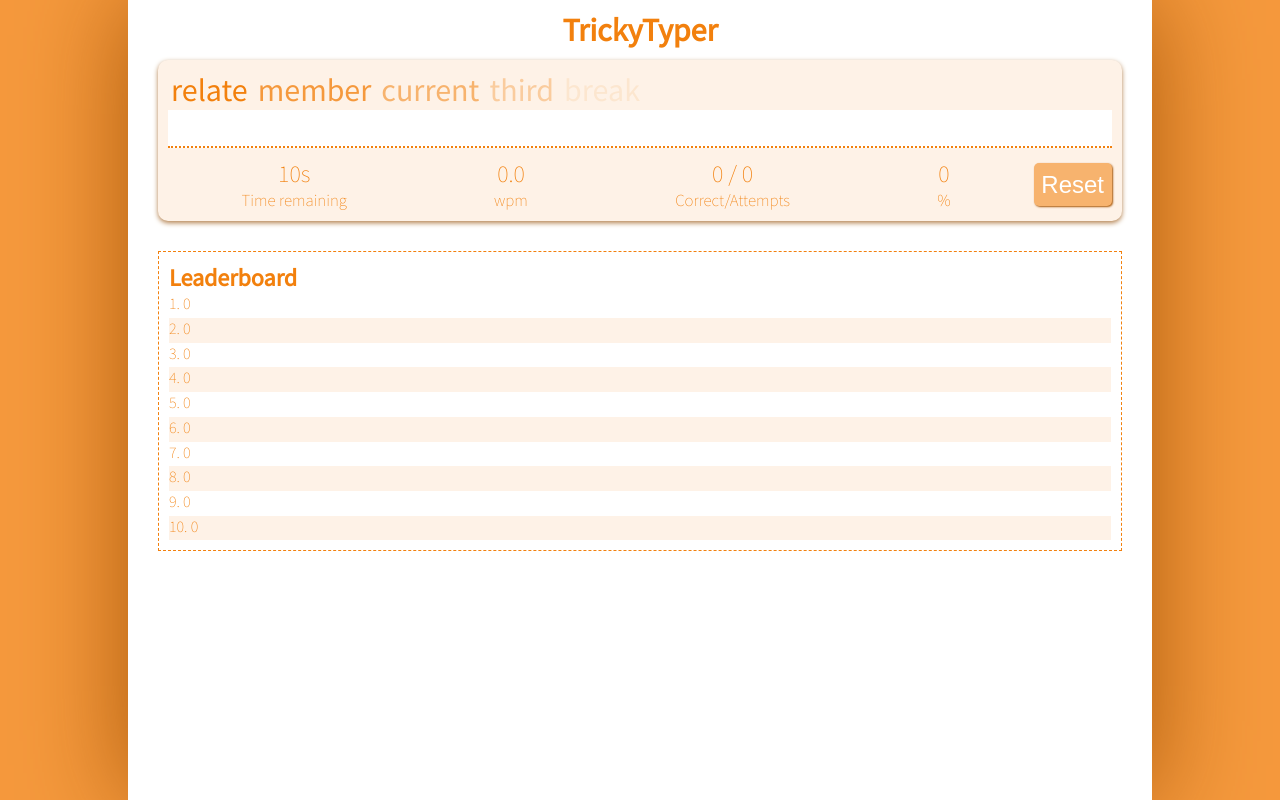
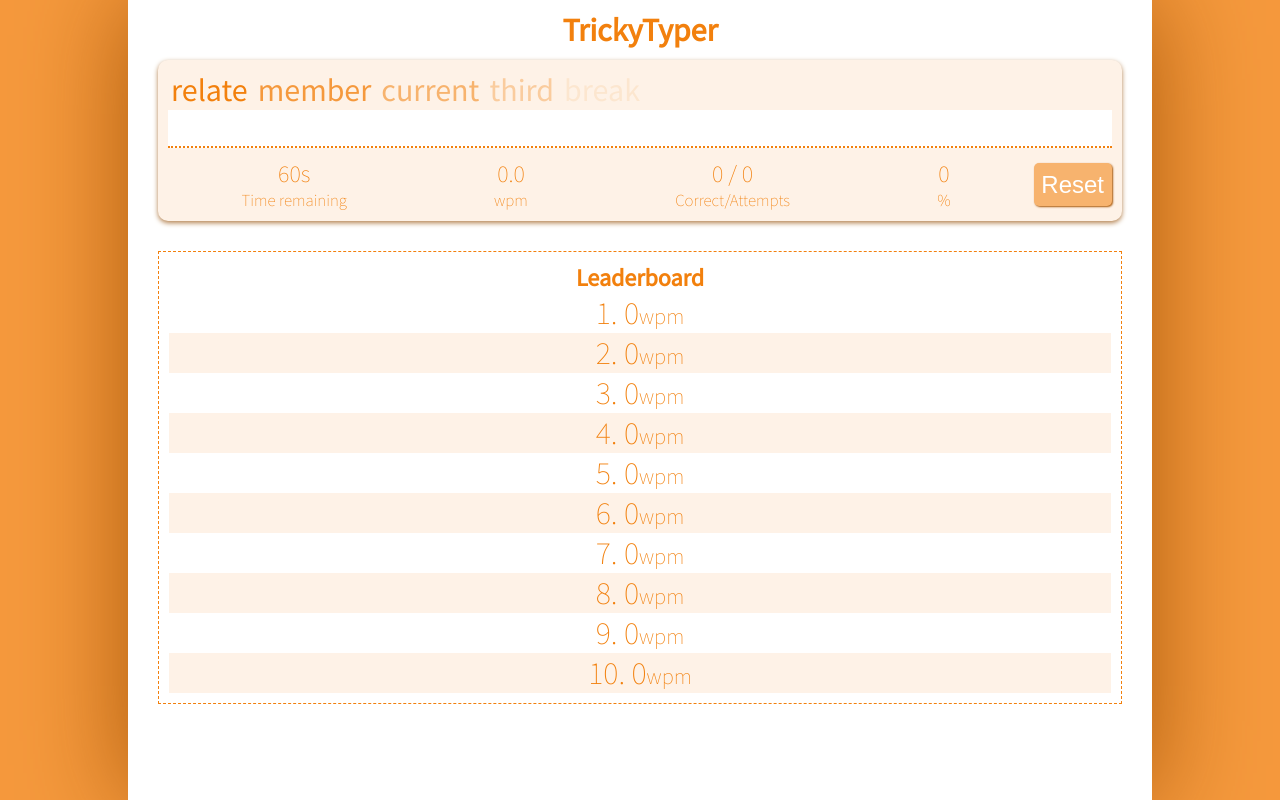
Before and after one commit to dmills-webdev/tricky-typer, a React (Create React App) app: page / in a window 1280 px wide. Built offline with nearby package versions, Linux system fonts and the light colour scheme.

Commit message:
Add locolStorage of hiscores.

```diff
--- a/src/App.js
+++ b/src/App.js
@@ -1,11 +1,13 @@
-import React, { useState } from "react"
+import React, { useState, useEffect } from "react"
 import { TypingTestContainer } from "./TypingTestContainer"
 import LeaderboardContainer from "./LeaderboardContainer"
 import "./app.scss"
 
 
 function App() {
-  const [hiscores, updateHiscores] = useState([
+
+  let localStorageHiscores = JSON.parse(window.localStorage.getItem("trickyTyperHiscores"))
+  let initialHiscores = [
     {score:0},
     {score:0},
     {score:0},
@@ -16,7 +18,15 @@ function App() {
     {score:0},
     {score:0},
     {score:0}
-  ])
+  ]
+  if (localStorageHiscores) {
+    initialHiscores = localStorageHiscores
+  }
+  const [hiscores, updateHiscores] = useState(initialHiscores)
+  useEffect(() => {
+    window.localStorage.setItem("trickyTyperHiscores", JSON.stringify(hiscores))
+  },[hiscores])
+
     return (
       <div className={"page-container"}>
         <h1>TrickyTyper</h1>
--- a/src/LeaderboardComponent.js
+++ b/src/LeaderboardComponent.js
@@ -5,16 +5,16 @@ function LeaderboardComponent({ hiscores }) {
     <div className="leaderboard-container">
       <h2>Leaderboard</h2>
       <div className="leaderboard-grid">
-        <div>1. {hiscores[0].score}</div>
-        <div>2. {hiscores[1].score}</div>
-        <div>3. {hiscores[2].score}</div>
-        <div>4. {hiscores[3].score}</div>
-        <div>5. {hiscores[4].score}</div>
-        <div>6. {hiscores[5].score}</div>
-        <div>7. {hiscores[6].score}</div>
-        <div>8. {hiscores[7].score}</div>
-        <div>9. {hiscores[8].score}</div>
-        <div>10. {hiscores[9].score}</div>
+        <div>1. {hiscores[0].score}<span className="unit-text">wpm</span></div>
+        <div>2. {hiscores[1].score}<span className="unit-text">wpm</span></div>
+        <div>3. {hiscores[2].score}<span className="unit-text">wpm</span></div>
+        <div>4. {hiscores[3].score}<span className="unit-text">wpm</span></div>
+        <div>5. {hiscores[4].score}<span className="unit-text">wpm</span></div>
+        <div>6. {hiscores[5].score}<span className="unit-text">wpm</span></div>
+        <div>7. {hiscores[6].score}<span className="unit-text">wpm</span></div>
+        <div>8. {hiscores[7].score}<span className="unit-text">wpm</span></div>
+        <div>9. {hiscores[8].score}<span className="unit-text">wpm</span></div>
+        <div>10. {hiscores[9].score}<span className="unit-text">wpm</span></div>
       </div>
     </div>
   )
--- a/src/TypingTestContainer.js
+++ b/src/TypingTestContainer.js
@@ -15,7 +15,7 @@ function TypingTestContainer({ hiscores, updateHiscores }) {
   let [isTestRunning, toggleTestRunning] = useState(false)
   let [isTestComplete, toggleTestComplete] = useState(true)
   let [countdown, setCountdown] = useState(0)
-  let [duration, setDuration] = useState(10)
+  let [duration, setDuration] = useState(60)
 
 // Typing goal word and attempt
   let [typedWord, updateTypedWord] = useState("")
--- a/src/app.scss
+++ b/src/app.scss
@@ -158,12 +158,14 @@ h1 {
   display: flex;
   flex-direction: column;
 
-  height: 300px;
+  height: auto;
   width: auto;
   margin: 10px;
   padding: 10px;
 
   border: 1px dashed $primary-color;
+
+  text-align: center;
 }
 @media (min-width: $breakpoint-pc) {
   .leaderboard-container {
@@ -173,8 +175,9 @@ h1 {
 
 .leaderboard-grid {
   display: grid;
+  height: 100%;
 
-  height: 100%
+  font-size: 2em;
 }
 
 .leaderboard-grid div:nth-child(2n) {
```
